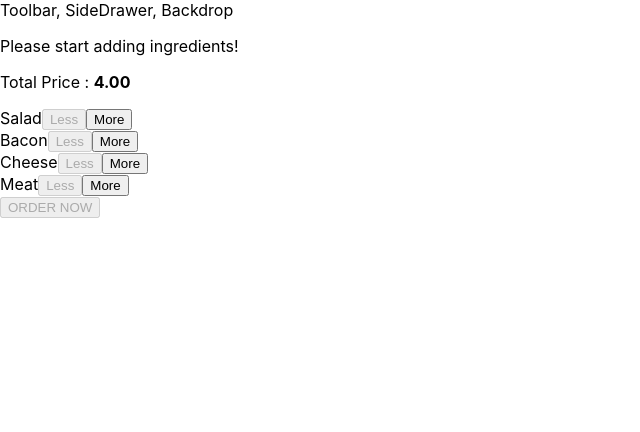
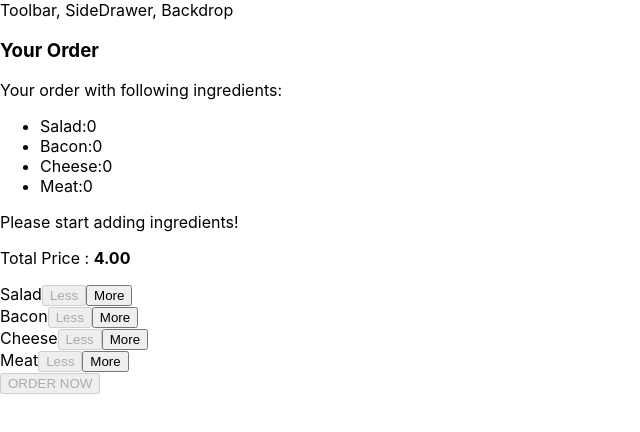
Before and after one commit to krishna21august/burgerApp, a React app: page / in a window 1280 px wide. Shown: the top 432 px of the page, without its empty margins (0-640 px from the left). Built offline with nearby package versions, Linux system fonts and the light colour scheme.

Commit message:
changes for burger app summary

```diff
--- /dev/null
+++ b/src/components/Burger/OrderSummary/OrderSummary.js
@@ -0,0 +1,23 @@
+import React from 'react';
+
+const orderSummary = (props) => {
+    const ingredientSummary = Object.keys(props.ingredients).map(igKey => {
+        return (<li key={igKey}>
+            <span style={{ textTransform: 'capitalize' }}>{igKey}</span>:{props.ingredients[igKey]}
+        </li>)
+    });
+    return (
+        <>
+            <h3>Your Order</h3>
+            <p>Your order with following ingredients:</p>
+            <ul>
+                {ingredientSummary}
+            </ul>
+
+        </>
+    );
+
+}
+
+
+export default orderSummary;
--- /dev/null
+++ b/src/components/UI/Modal/Modal.css
@@ -0,0 +1,20 @@
+.Modal {
+    position: fixed;
+    z-index: 500;
+    background-color: white;
+    width: 70%;
+    border: 1px solid #ccc;
+    box-shadow: 1px 1px 1px black;
+    padding: 16px;
+    left: 15%;
+    top: 30%;
+    box-sizing: border-box;
+    transition: all 0.3s ease-out;
+}
+
+@media (min-width: 600px) {
+    .Modal {
+        width: 500px;
+        left: calc(50% - 250px);
+    }
+}
--- /dev/null
+++ b/src/components/UI/Modal/Modal.js
@@ -0,0 +1,10 @@
+import React from 'react';
+import classes from './Modal.css';
+
+const modal = (props) => (
+    <div className={classes.Modal}>
+        {props.children}
+    </div>
+);
+
+export default modal;
--- a/src/containers/BurgerBuilder/BurgerBuilder.js
+++ b/src/containers/BurgerBuilder/BurgerBuilder.js
@@ -1,6 +1,8 @@
 import React, { Component } from 'react';
 import Burger from '../../components/Burger/Burger';
 import BuildControls from '../../components/Burger/BuildControls/BuildControls';
+import Modal from '../../components/UI/Modal/Modal';
+import OrderSummary from '../../components/Burger/OrderSummary/OrderSummary';
 
 const INGREDIENT_PRICES = {
     salad: 0.4,
@@ -68,6 +70,9 @@
         }
         return (
             <>
+                <Modal >
+                    <OrderSummary ingredients={this.state.ingredients} />
+                </Modal>
                 <Burger ingredients={this.state.ingredients} />
                 <BuildControls
                     removed={this.removeIngredientHandler}
```
Also changed, not shown: src/components/UI/Backdrop/Backdrop.js (added).
